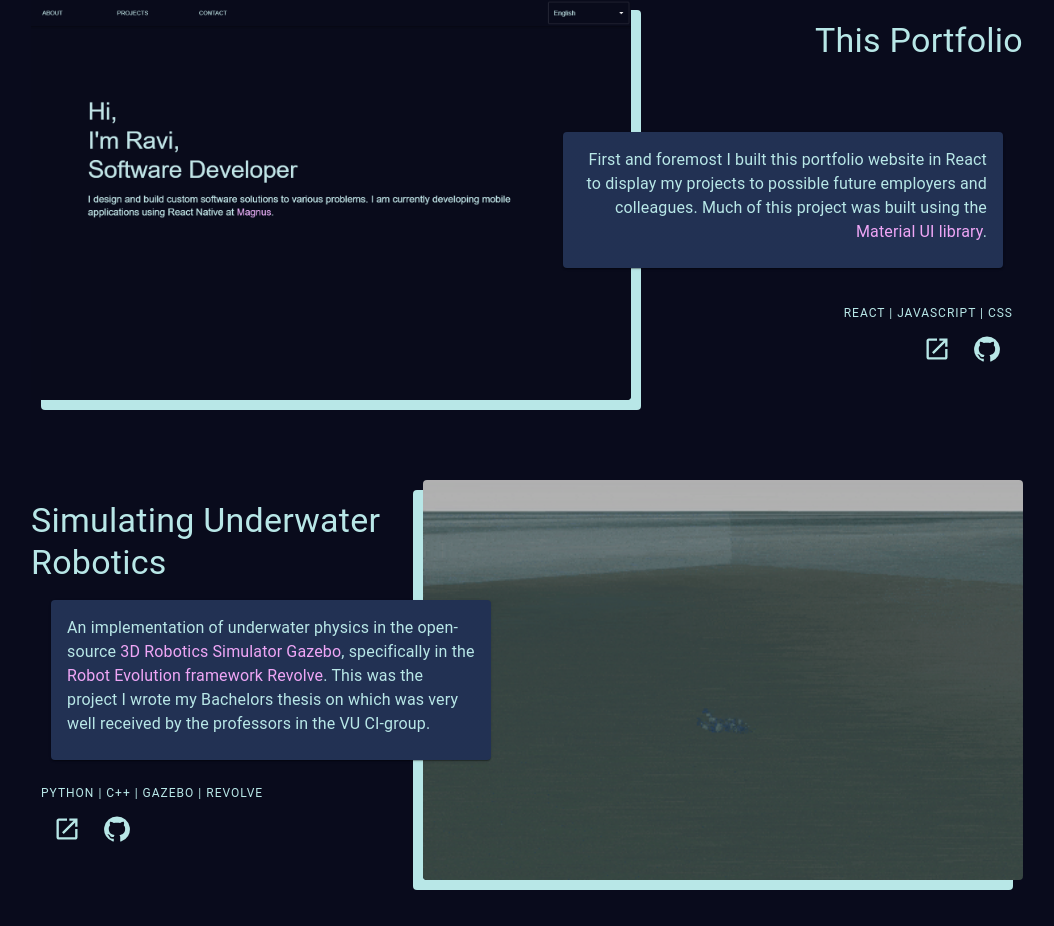
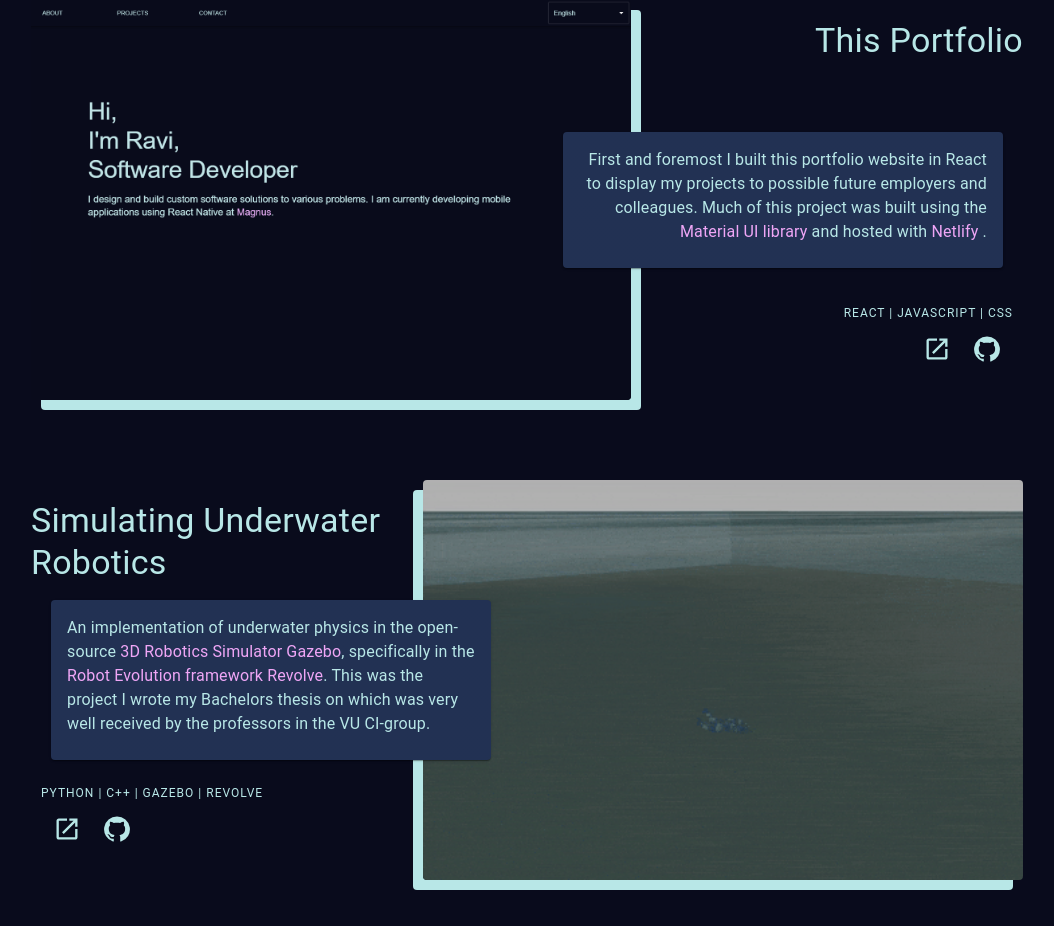
Before and after one commit to Ravi-Bossema/portfolio, a React (Create React App) app: page / in a window 1280 px wide. Shown: the part 2061-2987 px from the top of the page, without its empty margins (113-1167 px from the left). Built offline with nearby package versions, Linux system fonts and the light colour scheme.

Commit message:
Changed readme and added to project summary

```diff
--- a/src/data/projects.js
+++ b/src/data/projects.js
@@ -16,16 +16,32 @@ export const top3 = [
 				<Link href="https://mui.com" target="_blank" underline="hover">
 					Material UI library
 				</Link>,
-				'.',
+				' and hosted with ',
+				<Link
+					href="https://www.netlify.com"
+					target="_blank"
+					underline="hover"
+				>
+					Netlify
+				</Link>,
+				' .',
 			],
 			Nederlands: [
 				'Ten eerste heb ik deze portfolio website gebouwd in React ',
 				" om mijn projecten te laten zien aan eventuele toekomstige werkgevers en collega's. ",
-				'Dit project is grotendeels gemaakt met de ',
+				'Dit project is grotendeels gemaakt met behulp van de ',
 				<Link href="https://mui.com" target="_blank" underline="hover">
 					Material UI library
 				</Link>,
-				'.',
+				' en gehost met ',
+				<Link
+					href="https://www.netlify.com"
+					target="_blank"
+					underline="hover"
+				>
+					Netlify
+				</Link>,
+				' .',
 			],
 		},
 		Tech: ['React', 'JavaScript', 'CSS'],
```
Also changed, not shown: 1 other file (tests, documents, lock files or other folders).
